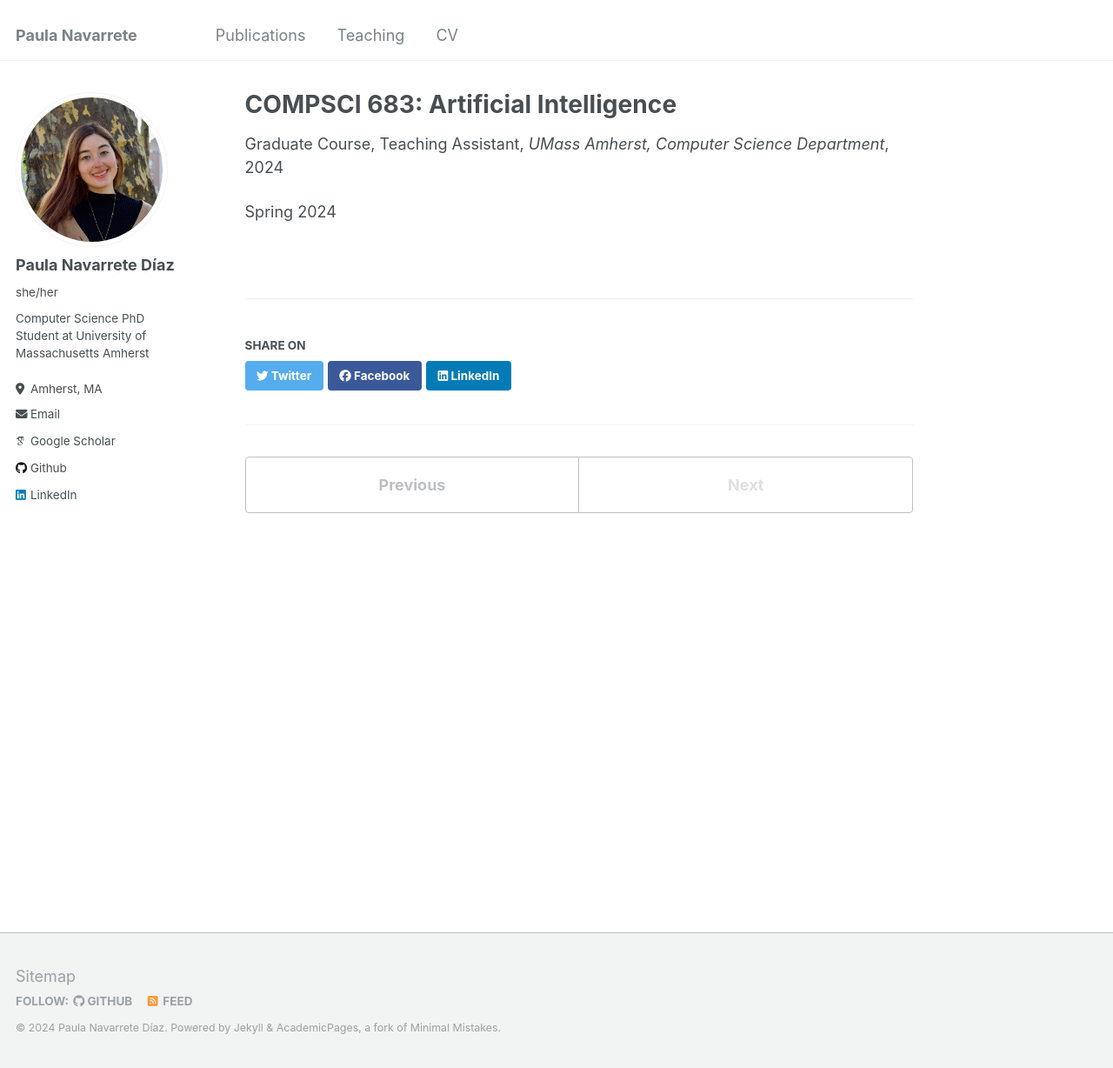
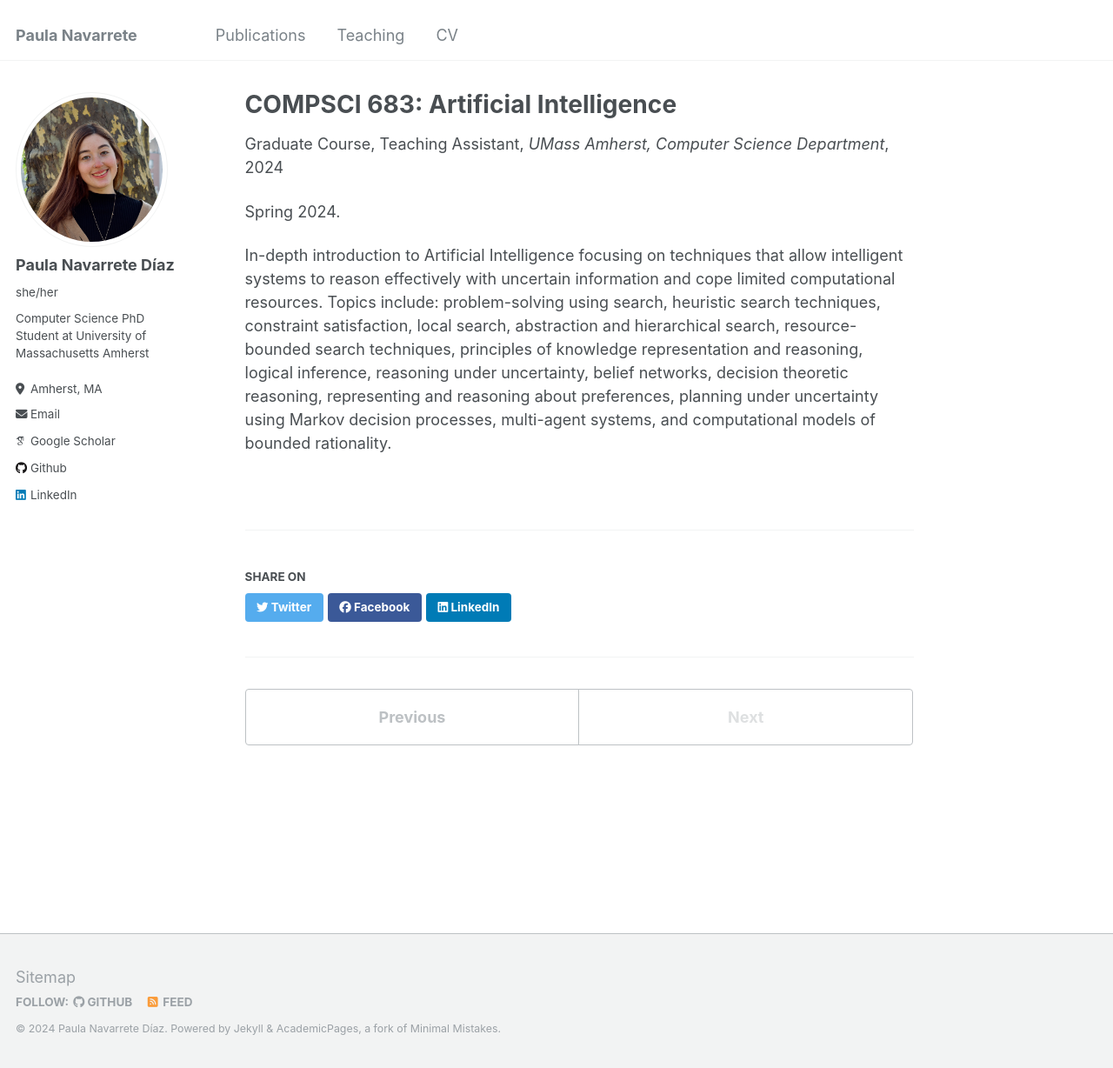
Before and after one commit to cheerstopaula/cheerstopaula.github.io, a Jekyll site: the page built from _teaching/2024-spring-teaching.md, in a window 1280 px wide and 1228 px high. Shown: the whole window at 87% size. Built offline with Jekyll 4.4.1, drawn with Linux system fonts in a browser that asks for light colours; some web fonts are replaced.

Commit message:
added course descriptions in teaching

```diff
--- a/_teaching/2024-spring-teaching.md
+++ b/_teaching/2024-spring-teaching.md
@@ -7,4 +7,6 @@ date: 2024-02-01
 location: "Amherst, MA"
 ---
 
-Spring 2024
+Spring 2024.
+
+In-depth introduction to Artificial Intelligence focusing on techniques that allow intelligent systems to reason effectively with uncertain information and cope limited computational resources. Topics include: problem-solving using search, heuristic search techniques, constraint satisfaction, local search, abstraction and hierarchical search, resource-bounded search techniques, principles of knowledge representation and reasoning, logical inference, reasoning under uncertainty, belief networks, decision theoretic reasoning, representing and reasoning about preferences, planning under uncertainty using Markov decision processes, multi-agent systems, and computational models of bounded rationality.
```
Also changed, not shown: _teaching/2020-fall-teaching.md (+3 -1 lines), _teaching/2022-fall-teaching.md (+3 -1 lines), _teaching/2023-fall-teaching.md (+3 -1 lines), _teaching/2023-spring-teaching.md (+2 -0 lines).
